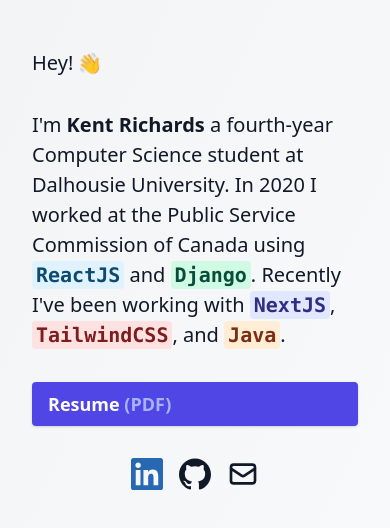
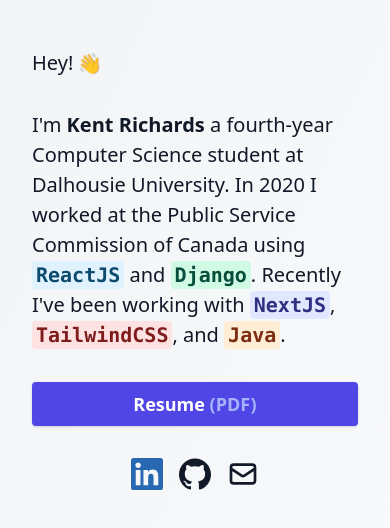
Before and after one commit to kentrichards/personal-site, a Next.js app: page / in a window 390 px wide. Shown: the top 528 px of the page. Built offline with nearby package versions, Linux system fonts and the light colour scheme.

Commit message:
fixed button alignment

```diff
--- a/styles/globals.css
+++ b/styles/globals.css
@@ -62,6 +62,6 @@
   }
 
   .resume-button {
-    @apply w-full xs:w-auto py-2 px-4 shadow rounded font-semibold text-lg text-white bg-indigo-600 hover:shadow-lg hover:bg-indigo-500 focus:outline-none focus:shadow-inner focus-visible:outline-black focus:bg-indigo-700 transition-shadow-and-colors duration-300;
+    @apply w-full xs:w-auto py-2 px-4 shadow rounded font-semibold text-center text-lg text-white bg-indigo-600 hover:shadow-lg hover:bg-indigo-500 focus:outline-none focus:shadow-inner focus-visible:outline-black focus:bg-indigo-700 transition-shadow-and-colors duration-300;
   }
 }
```
